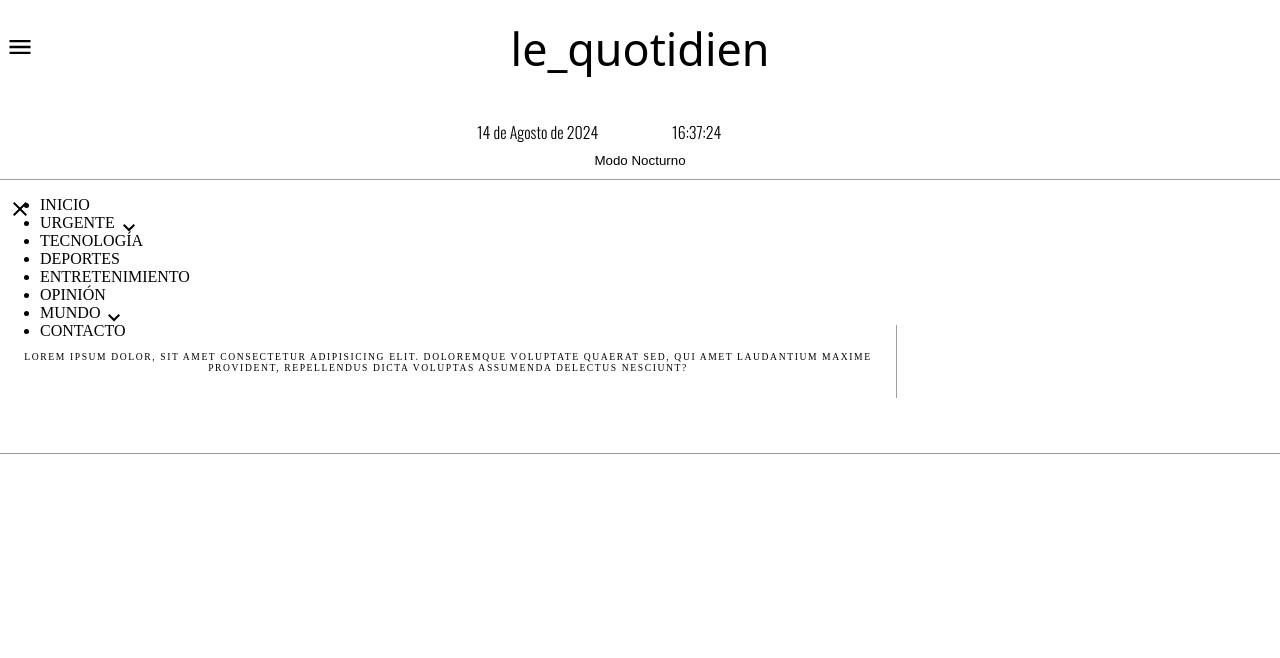
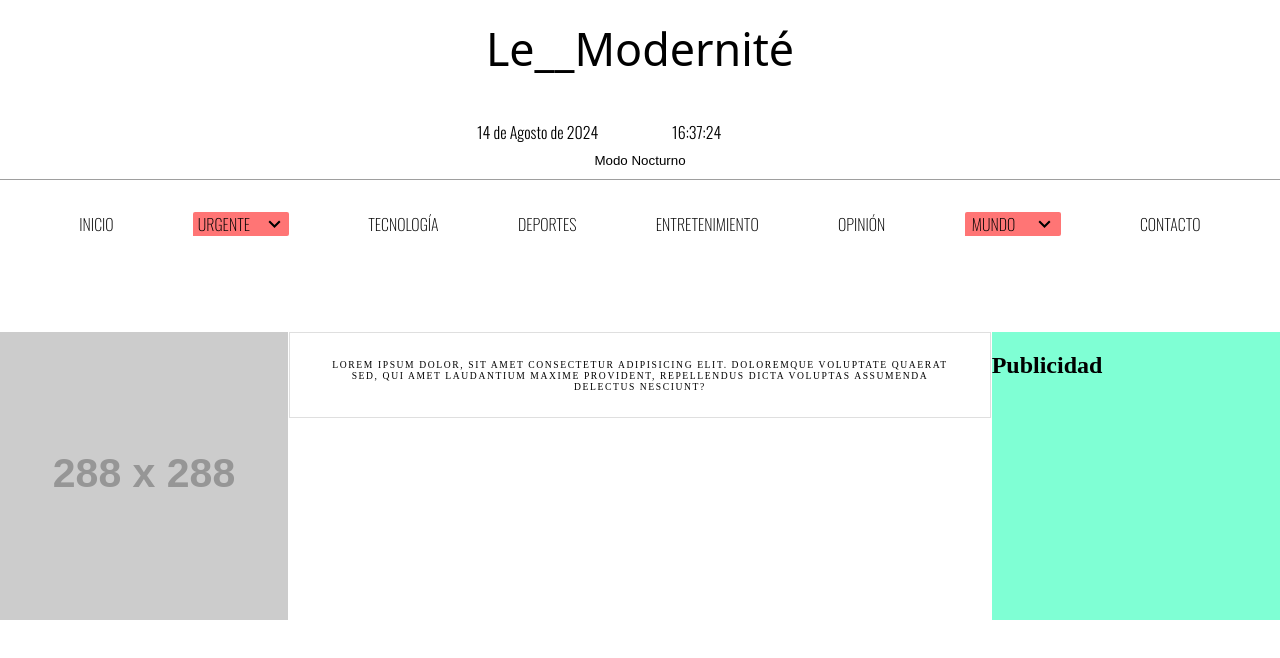
Before and after one commit to lilafr-e/LeQuotidien, a plain HTML site: page index.html in a window 1280 px wide. Shown: the top 658 px of the page. Drawn offline with nearby package versions, Linux system fonts and the light colour scheme; no server answers; placeholder pictures from the web are drawn by us.

Commit message:
Cambiando el nombre y agregando width-max

```diff
--- a/index.html
+++ b/index.html
@@ -10,11 +10,11 @@
     <script src="js/climate.js"></script>
     <link rel="stylesheet"
         href="https://fonts.googleapis.com/css2?family=Material+Symbols+Outlined:opsz,wght,FILL,GRAD@24,400,0,0" />
-    <title>Le Quotidien</title>
+    <title>Le Modernité</title>
 </head>
 
 <body>
-    <header>
+    <header class="mx-w-1300">
         <div class="div_svg-h1">
             <div class="icon-container">
                 <button class="button-Menu" id="menu">
@@ -24,7 +24,7 @@
                 </button>
             </div>
             <div class="title-container">
-                <h1 class="h-h-title"><a href="index.html">le_quotidien</a></h1>
+                <h1 class="h-h-title"><a href="index.html">Le__Modernité</a></h1>
             </div>
         </div>
 
@@ -78,12 +78,22 @@
             <li><a href="#">CONTACTO</a></li>
         </ul>
     </nav>
+    <section>
+        <div class="publicidad">
+            <!-- <h1>Publicidad</h1> -->
+            <img src="https://fakeimg.pl/288x288/?text=Your+Ad+Here" alt="Fake Ad">
+         </div>
         <main id="articles-container">
             <footer>
                 <p>Lorem ipsum dolor, sit amet consectetur adipisicing elit. Doloremque voluptate quaerat sed, qui amet
                     laudantium maxime provident, repellendus dicta voluptas assumenda delectus nesciunt?</p>
             </footer>
         </main>
+        <!-- div de publicidad -->
+         <div class="publicidad">
+            <h1>Publicidad</h1>
+         </div>
+    </section>
 </body>
 
 </html>
--- /dev/null
+++ b/js/ads.js
@@ -0,0 +1 @@
+// Simulador de publicidad
--- a/js/articles.js
+++ b/js/articles.js
@@ -33,10 +33,20 @@ document.addEventListener('DOMContentLoaded', () => {
         }
 
         articles.forEach(article => {
+            const textToTranslate = article.webTitle;
+
+            // Filtrar artículos que contengan "Corrections" o "Clarifications" en el título
+            if (
+                textToTranslate.includes("Correction") ||
+                textToTranslate.includes("For the record")||
+                textToTranslate.includes("Clarification")
+            ) {
+                return; // Saltar este artículo
+            }
+
             const deeplApiKey = 'a0c9d828-efa0-47d7-beb1-6a5c6f37e5d3:fx';
             const translateUrl = `https://api-free.deepl.com/v2/translate`;
 
-            const textToTranslate = article.webTitle;
             const imageUrl = article.fields && article.fields.thumbnail ? article.fields.thumbnail : placeholderImage;
 
             fetch(translateUrl, {
@@ -105,7 +115,8 @@ document.addEventListener('DOMContentLoaded', () => {
                         <section class="section-information">
                             <h2 class="article-title">${textToTranslate}</h2>
                         </section>
-                        </a>
+                        <hr>
+                    </a>
                 `;
                 articleContainer.appendChild(articleElement);
             });
@@ -114,4 +125,5 @@ document.addEventListener('DOMContentLoaded', () => {
     .catch(error => {
         console.error('Error al obtener los datos:', error);
     });
+
 });
--- a/scss/article.scss
+++ b/scss/article.scss
@@ -29,7 +29,7 @@ article{
     padding: 1rem;
     box-sizing: border-box;
     text-align: center;
-    border-bottom: 1px solid;
+    // border-bottom: 1px solid;
 }
 
 // .section-information{
--- a/scss/config.scss
+++ b/scss/config.scss
@@ -8,6 +8,11 @@
     --border-color: rgba(128, 128, 128, 0.253);
     --linea-color: 1px solid rgb(158 158 158);
     --padding-25: 25px;
+}
+
+.mx-w-1300{
+    max-width: 1300px;
+    width: 100%;
 }
 
 .header-timer{
@@ -44,7 +49,6 @@ button#darkModeBtn{
 }
 
 main{
-    margin-top: 3vh;
     height: fit-content;
 }
 
@@ -65,3 +69,7 @@ h2.article-title {
     letter-spacing: 2px;
     margin-top: 0px;
 }
+
+section{
+    margin-top: 5em;
+}
--- a/scss/responsive.scss
+++ b/scss/responsive.scss
@@ -1,4 +1,8 @@
 @media (min-width: 160px) and (max-width: 755px) {
+    .publicidad{
+        display: none;
+    }
+
     main {
         display: flex;
         flex-direction: column-reverse;
@@ -87,7 +91,7 @@
 }
 
 
-@media (min-width: 756px) and (max-width: 1024px) {
+@media (min-width: 755px) and (max-width: 1024px) {
     main {
         display: flex;
         flex-wrap: wrap;
@@ -110,10 +114,16 @@
         padding: 25px 0px 10px 0px;
     }
 
+    body{
+        border: 1px solid rgba(0, 0, 0, 0.178);
+    }
+
+}
+// Media Query exclusiva para el NAVBAR (765PX >>)
+@media (min-width: 765px){
     .icon-container {
         display: none;
     }
-
     nav ul {
         list-style: none;
         padding: 0;
@@ -214,17 +224,45 @@
 
 @media (min-width: 1025px) {
 
+    section{
+        display: flex;
+        flex-direction: row;
+        width: 100%;
+        max-width: 1300px;
+        justify-content: space-around;
+    }
+    .publicidad{
+        display: block;
+        width: 100%;
+        height: 100%;
+        max-width: 18em;
+        height: 18em;
+        background-color: aquamarine;
+    }
+
+    body{
+        display: flex;
+        align-items: center;
+        flex-direction: column;
+    }
+
     a {
         display: block;
         width: fit-content;
     }
 
     main {
-        margin-top: -31px;
-        max-width: 70vw;
-        border-right: var(--linea-color);
+        max-width: 700px;
+        border: 1px solid var(--border-color);
         width: fit-content;
-        // background: red;
+        display: flex;
+        align-items: center;
+        flex-direction: column-reverse;
+    }
+
+    nav{
+        max-width: 1300px;
+        width: 100%;
     }
 
     .h-h-title {
@@ -232,8 +270,8 @@
     }
 
     article {
-        margin-top: 30px;
-        max-width: 900px !important;
+        max-width: 40em !important;
+        margin-top: 20px;
         max-height: fit-content !important;
     }
 
```
Also changed, not shown: pages/technology.html (+7 -4 lines), pages/world.html (+7 -4 lines), css/article.css, css/config.css, css/responsive.css, css/styles.css, 4 other files. Lines whose indentation alone changed are shown as unchanged.
